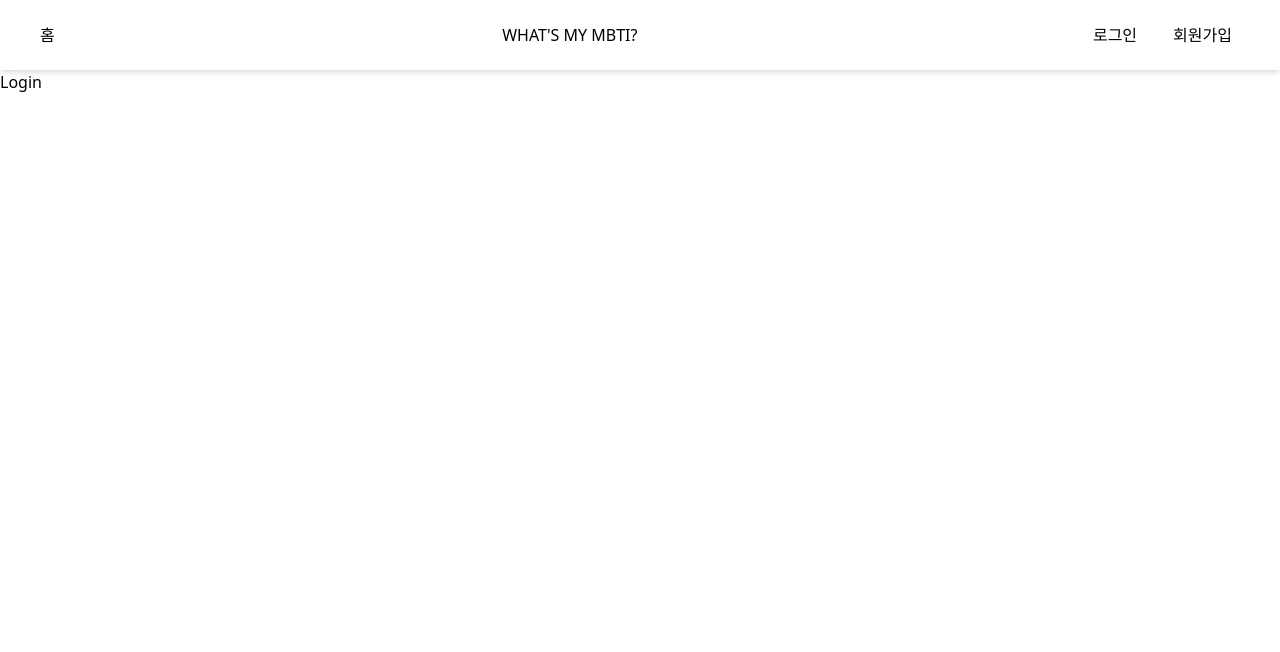
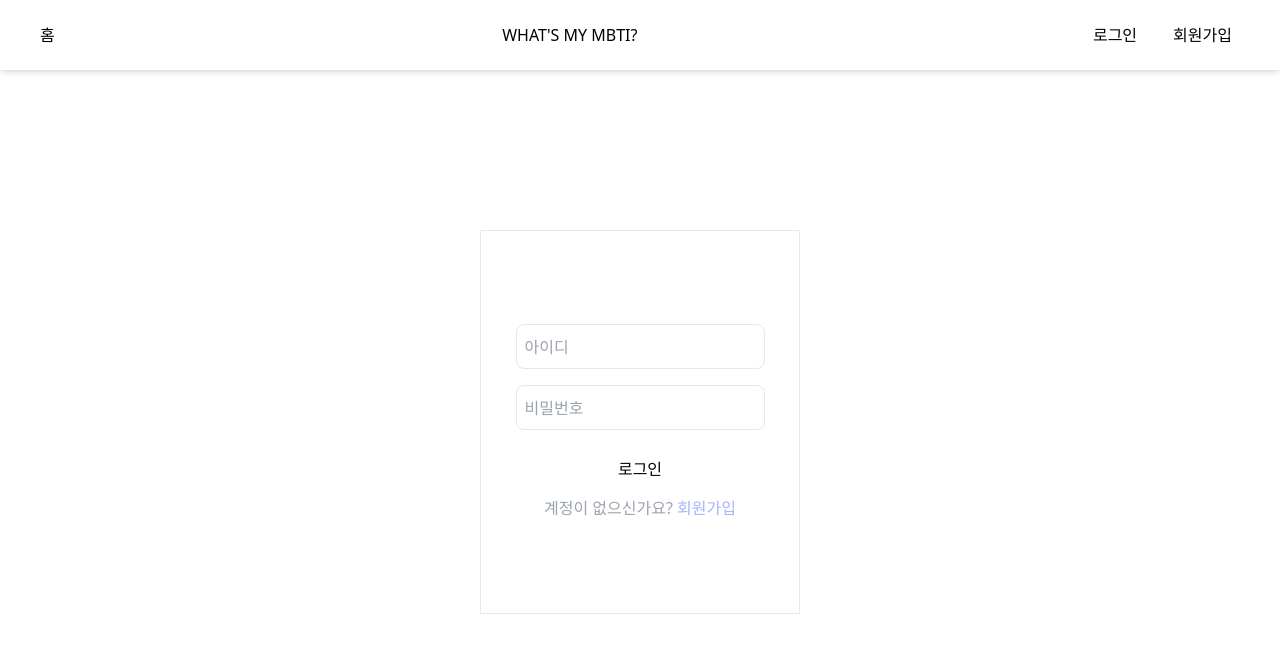
Before and after one commit to choichangyeon/MBTI-Classic, a React (Vite) app: page /login in a window 1280 px wide. Shown: the top 652 px of the page. Built offline with nearby package versions, Linux system fonts and the light colour scheme.

Commit message:
feat:#5 로그인 화면 구현

```diff
--- a/src/pages/Login.jsx
+++ b/src/pages/Login.jsx
@@ -1,7 +1,43 @@
-import React from "react";
+import { useState } from "react";
+import InputForm from "@components/common/InputForm";
 
 const Login = () => {
-  return <div>Login</div>;
+  const [id, setId] = useState("");
+  const [password, setPassword] = useState("");
+
+  const handleSignup = () => {
+    console.log({ id, password });
+  };
+
+  return (
+    <div className="col-base center-base my-40">
+      <div className="col-base center-base h-96 w-80 border ">
+        <InputForm
+          type="text"
+          placeholder="아이디"
+          value={id}
+          onChange={(e) => setId(e.target.value)}
+        />
+        <InputForm
+          type="password"
+          placeholder="비밀번호"
+          value={password}
+          onChange={(e) => setPassword(e.target.value)}
+        />
+        <div className="col-base center-base my-2">
+          <button className="btn-base my-2 w-md h-xs" onClick={handleSignup}>
+            로그인
+          </button>
+          <p className="text-gray-400 mt-1">
+            계정이 없으신가요?{" "}
+            <a className="text-indigo-300 hover:underline" href="/signup">
+              회원가입
+            </a>
+          </p>
+        </div>
+      </div>
+    </div>
+  );
 };
 
 export default Login;
--- a/src/pages/Signup.jsx
+++ b/src/pages/Signup.jsx
@@ -31,7 +31,7 @@ const Signup = () => {
           value={nickname}
           onChange={(e) => setNickname(e.target.value)}
         />
-        <div className="col-base center-base mt-4">
+        <div className="col-base center-base mt-2">
           <button className="btn-base my-2 w-md h-xs" onClick={handleSignup}>
             회원가입
           </button>
```
